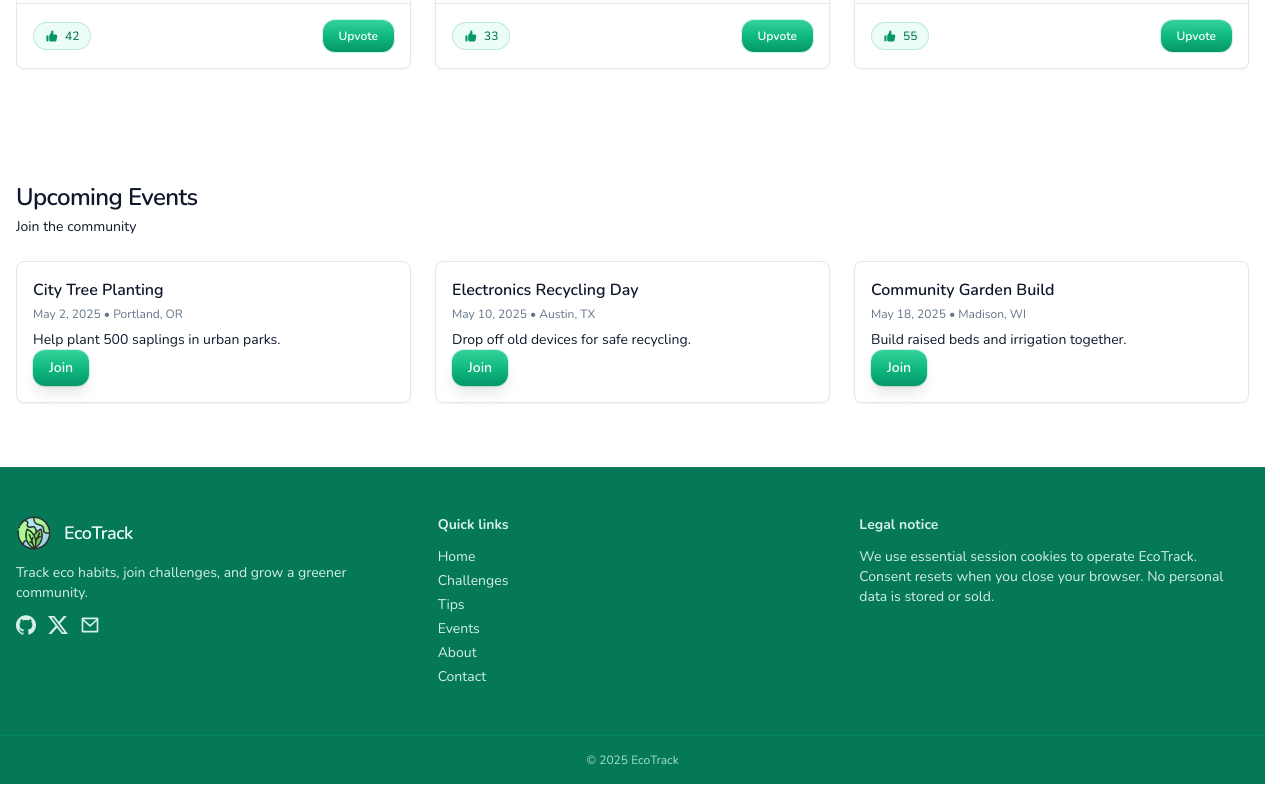
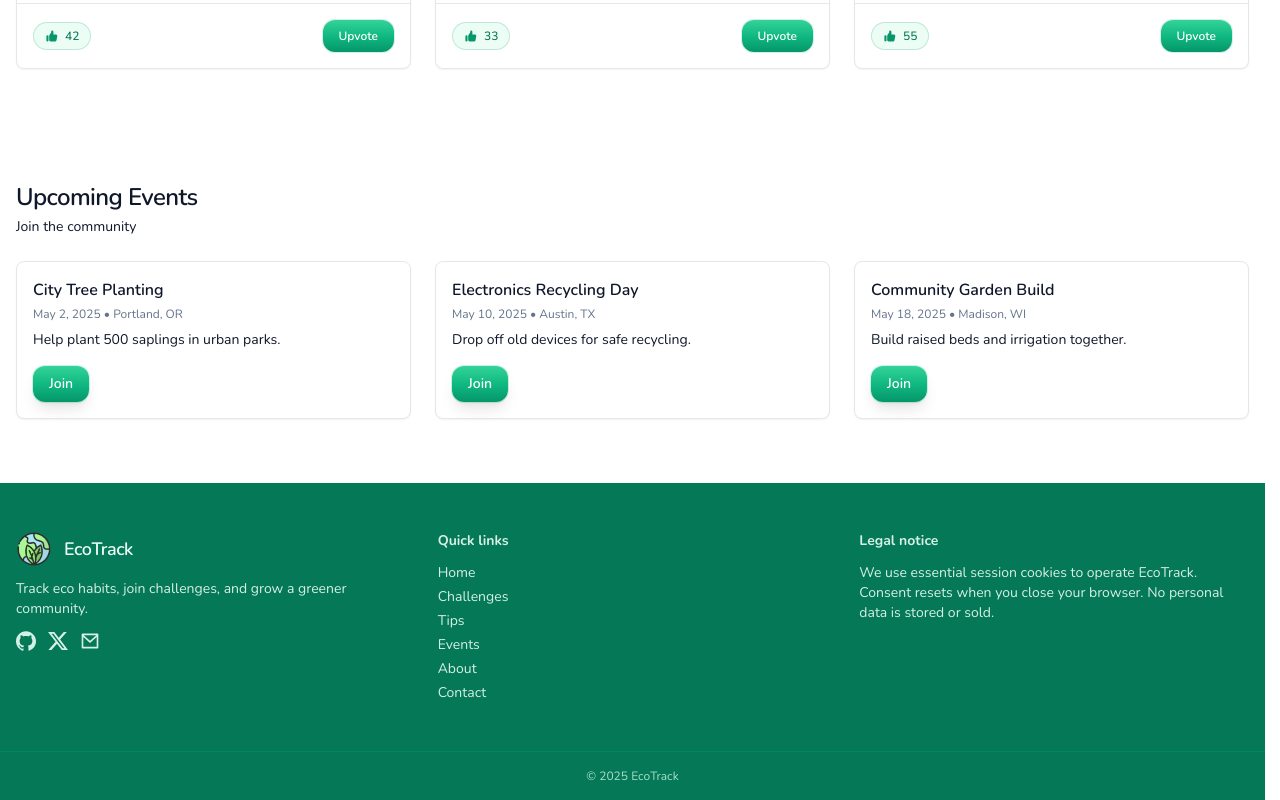
Before and after one commit to iamOmarFaruk/EcoTrack-Front, a React (Vite) app: page / in a window 1280 px wide. Shown: the part 2256-3056 px from the top of the page. Built offline with nearby package versions, Linux system fonts and the light colour scheme.

Commit message:
spacing issue fixed on events

```diff
--- a/src/components/EventCard.jsx
+++ b/src/components/EventCard.jsx
@@ -13,7 +13,7 @@ export default function EventCard({ event }) {
         </p>
         <p className="mt-2 line-clamp-3 text-sm text-slate-900">{event.description}</p>
         <Button
-          className="mt-auto h-9 self-start"
+          className="mt-4 h-9 self-start"
           onClick={() => toast.success('Joined event (mock)!')}
         >
           Join
```
